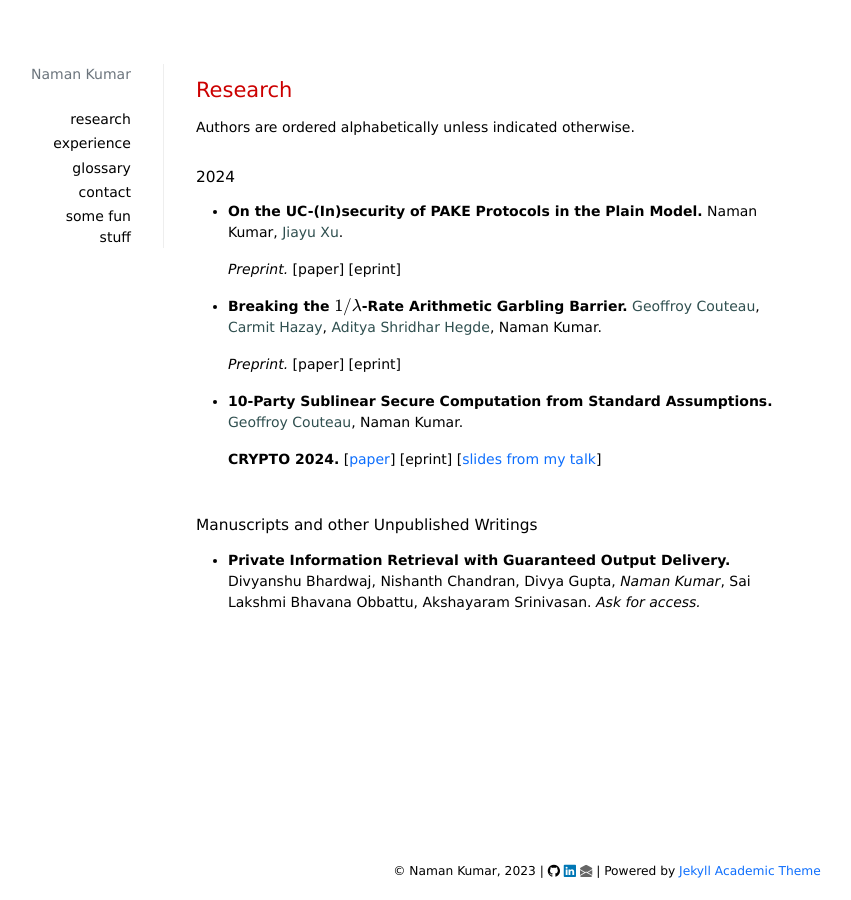
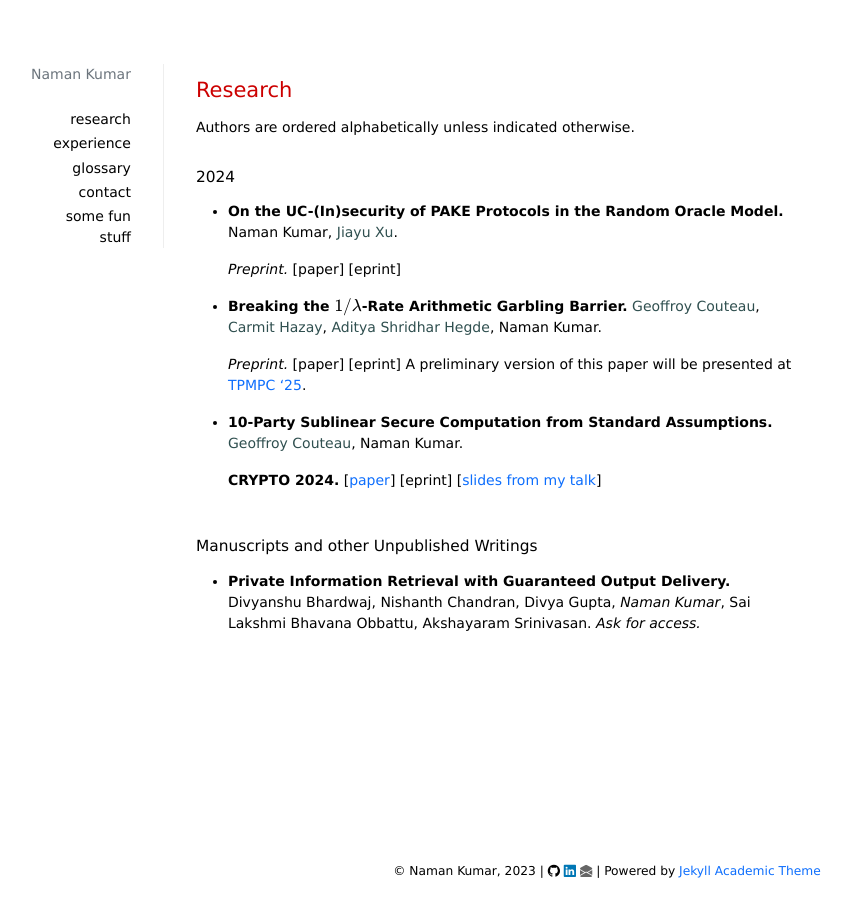
Before and after one commit to matcauthon49/matcauthon49.github.io, a Jekyll site: the page built from _pages/research.md, in a window 1280 px wide. Shown: the whole page, without its empty margins (33-884 px from the left). Built offline with Jekyll 4.4.1, drawn with Linux system fonts in a browser that asks for light colours; nearby versions of some CDN libraries; formulas are drawn with MathJax 3; a style sheet for code colours, icons or effects is not loaded.

Commit message:
Update research.md

```diff
--- a/_pages/research.md
+++ b/_pages/research.md
@@ -14,7 +14,7 @@ Authors are ordered alphabetically unless indicated otherwise.
 
 #### 2024
 
-+ **On the UC-(In)security of PAKE Protocols in the Plain Model.**
++ **On the UC-(In)security of PAKE Protocols in the Random Oracle Model.**
   Naman Kumar, <a href="https://sites.google.com/view/jiayux" style="color: DarkSlateGray">Jiayu Xu</a>.
 
   _Preprint._ [paper] [eprint]
@@ -23,6 +23,7 @@ Authors are ordered alphabetically unless indicated otherwise.
   <a href="https://geoffroycouteau.github.io/" style="color: DarkSlateGray">Geoffroy Couteau</a>, <a href="https://www.eng.biu.ac.il/hazay/" style="color: DarkSlateGray">Carmit Hazay</a>, <a href="https://adishegde.github.io/" style="color: DarkSlateGray">Aditya Shridhar Hegde</a>, Naman Kumar.
 
   _Preprint._ [paper] [eprint]
+  A preliminary version of this paper will be presented at [TPMPC '25](https://www.multipartycomputation.com/tpmpc-2025).
 
 + **10-Party Sublinear Secure Computation from Standard Assumptions.**
     <a href="https://geoffroycouteau.github.io/" style="color: DarkSlateGray">Geoffroy Couteau</a>, Naman Kumar.
```
